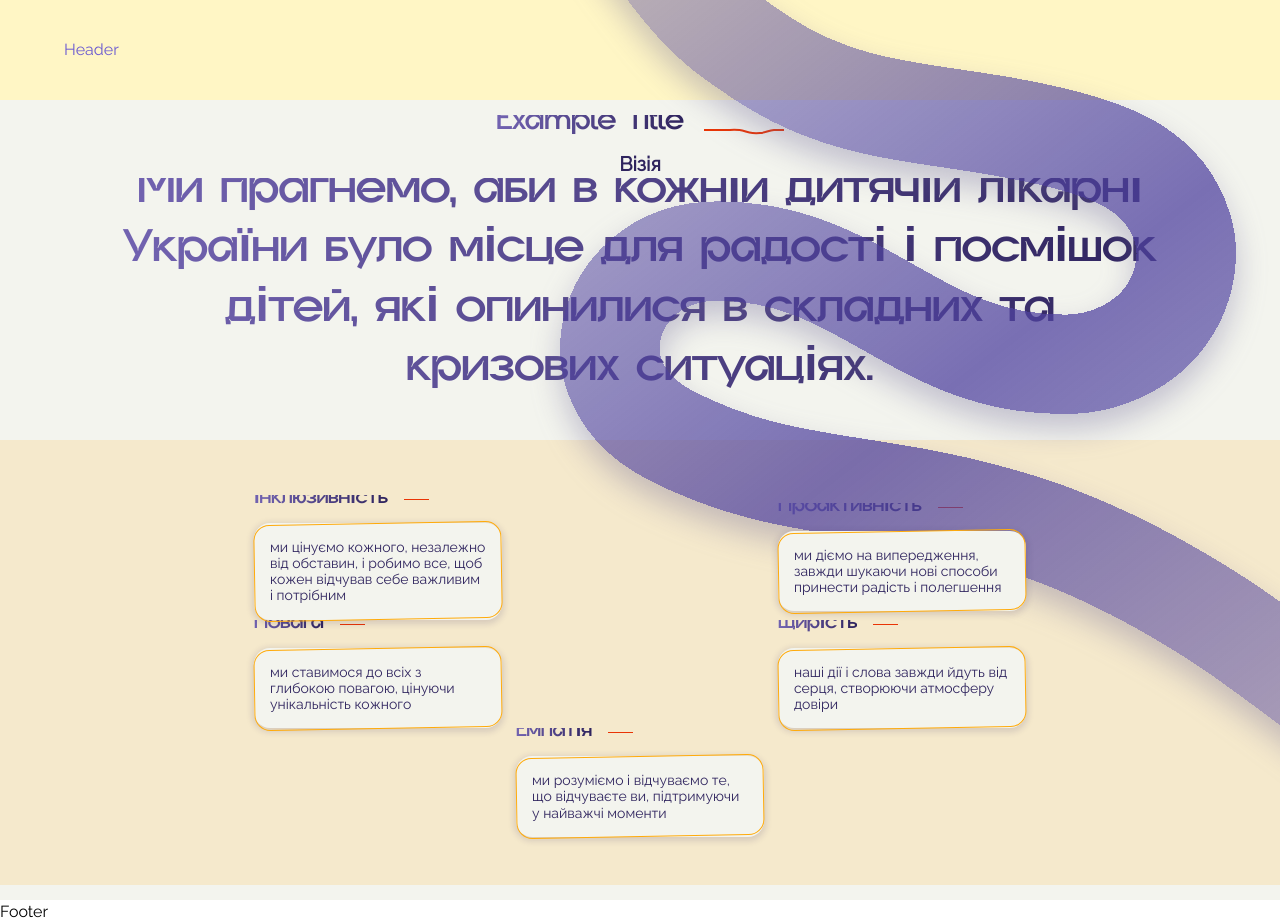
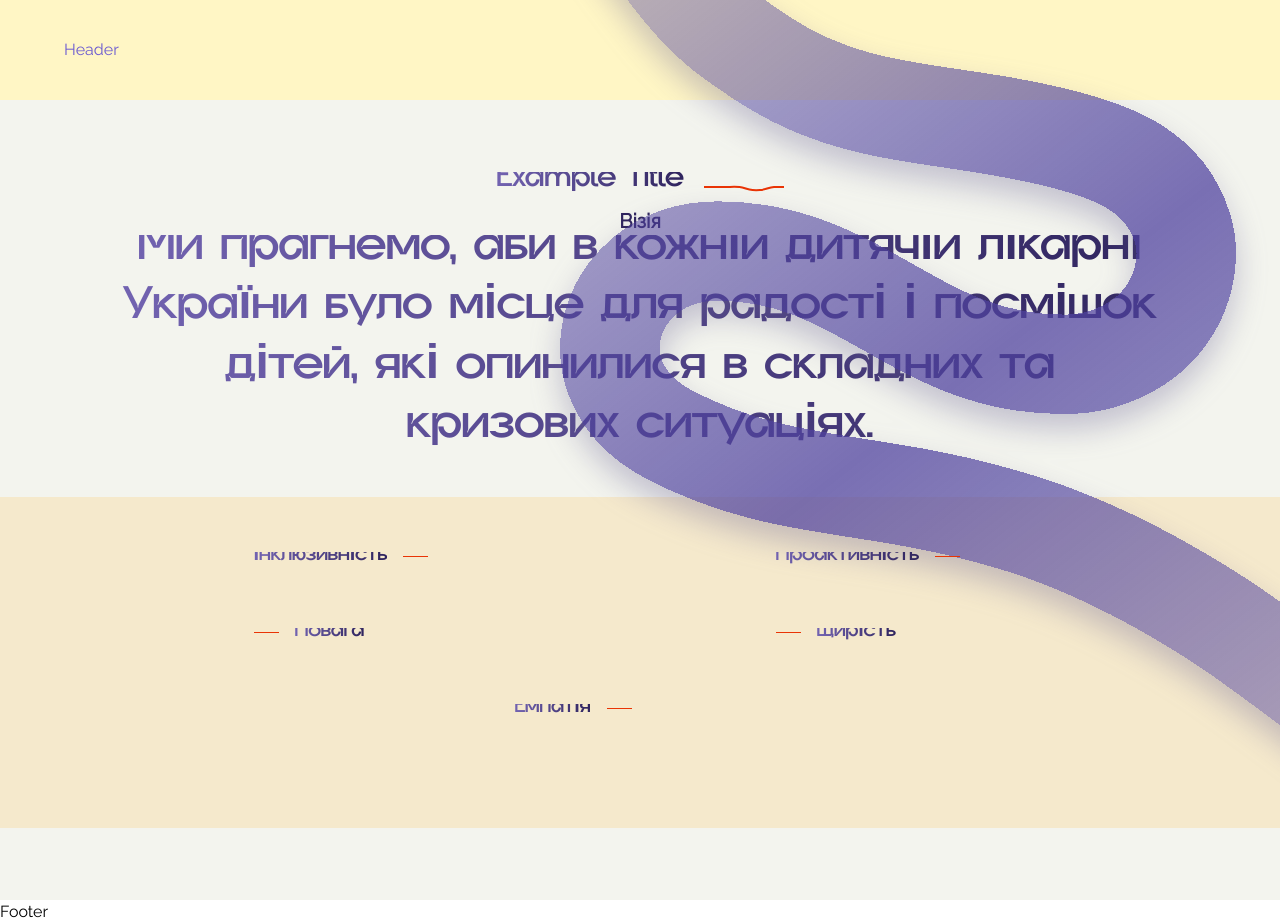
Before and after one commit to baza-trainee/boop, a Next.js app: page /en in a window 1280 px wide. Built offline with nearby package versions, Linux system fonts and the light colour scheme.

Commit message:
Added hover for valueCards

```diff
--- a/src/components/main/values/Values.tsx
+++ b/src/components/main/values/Values.tsx
@@ -37,12 +37,15 @@ type ValueCardProps = {
   text: string;
   icon: string;
   hoverText: string;
+  index: number;
 };
 
-const ValueCard = ({ text, icon, hoverText }: ValueCardProps) => {
+const ValueCard = ({ text, icon, hoverText, index }: ValueCardProps) => {
   return (
-    <div className="flex flex-col gap-2">
-      <div className="flex gap-4">
+    <div className="group relative flex w-[251px] cursor-pointer flex-col gap-2">
+      <div
+        className={`flex gap-4 pb-2 ${index === 2 || index === 3 ? `flex-row-reverse justify-end` : ``}`}
+      >
         <p className="title-gradient p-0 font-groppled text-xl font-bold leading-none">
           {text}
         </p>
@@ -51,7 +54,7 @@ const ValueCard = ({ text, icon, hoverText }: ValueCardProps) => {
         </svg>
       </div>
 
-      <div className="relative w-[248px] rounded-2xl border-0 border-inherit bg-bgWhite p-4 shadow-[0_2px_6px_2px_rgba(47,36,94,0.15)] before:absolute before:-inset-0 before:block before:rotate-[-1deg] before:rounded-2xl before:border-[1px] before:border-yellow">
+      <div className="invisible absolute top-[100%] w-[248px] rounded-2xl border-0 border-inherit bg-bgWhite p-4 shadow-[0_2px_6px_2px_rgba(47,36,94,0.15)] before:absolute before:-inset-0 before:block before:rotate-[-1deg] before:rounded-2xl before:border-[1px] before:border-yellow group-hover:visible ">
         <p className="text-left font-raleway text-[14px] leading-[116%] text-textViolet">
           {hoverText}
         </p>
@@ -62,8 +65,8 @@ const ValueCard = ({ text, icon, hoverText }: ValueCardProps) => {
 
 const Values = () => {
   return (
-    <section className=" bg-bgYellow  w-full    px-[120px]   pb-[48px] pt-[55px] ">
-      <ul className="flex flex-wrap items-center justify-center gap-x-[276px]  gap-y-[-10px]">
+    <section className=" bg-bgYellow  w-full    px-[120px]   pb-[96px] pt-[55px] ">
+      <ul className="flex flex-wrap items-center justify-center gap-x-[271px]  gap-y-12">
         {valuesCards.map((el, index) => {
           return (
             <li key={index}>
@@ -71,6 +74,7 @@ const Values = () => {
                 text={el.text}
                 icon={el.icon}
                 hoverText={el.hoverText}
+                index={index}
               />
             </li>
           );
```
